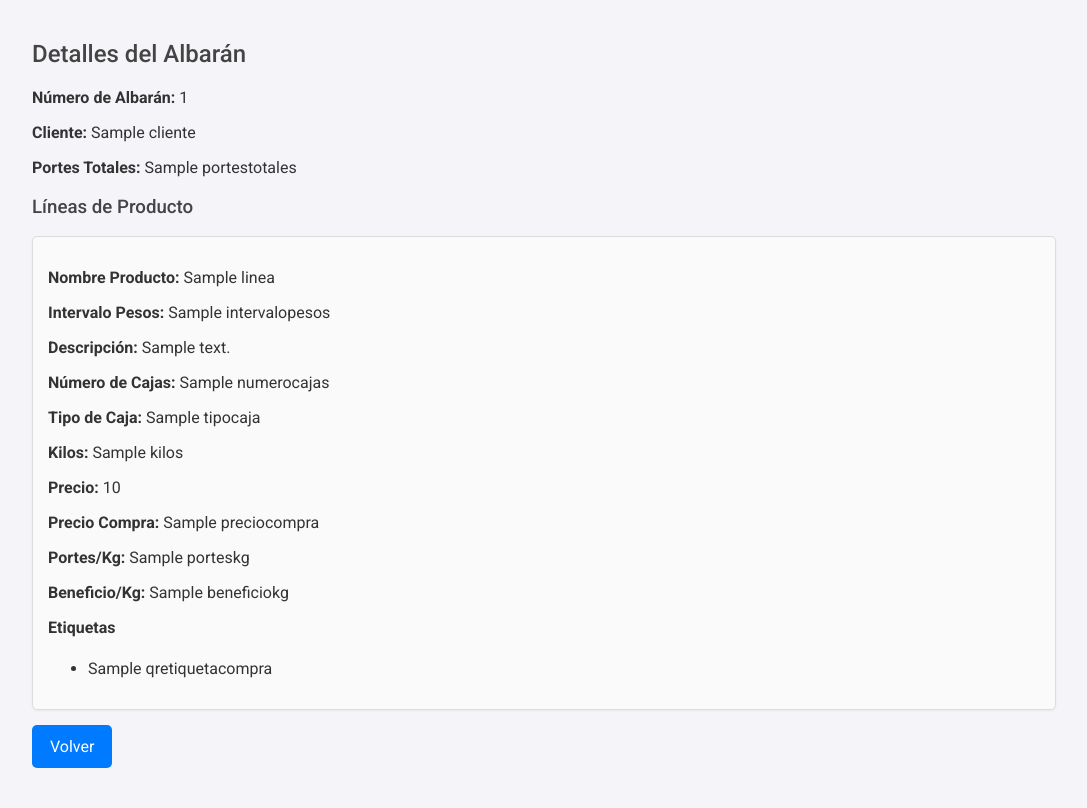
After one commit to davidlopezcasas/myapp, a Flask app: template templates/view_albaran.html in a window 1280 px wide. The commit adds this page. Shown: the whole page, without its empty margins (96-1183 px from the left). Run offline with Flask 3, Linux system fonts and the light colour scheme; the template is opened without the code that fills it: most values are stand-ins (such as "Sample title", 1, 10 or a date in 2020).

```diff
--- a/app.py
+++ b/app.py
@@ -19,10 +19,33 @@ def get_db_connection():
 def index():
     connection = get_db_connection()
     with connection.cursor() as cursor:
-        cursor.execute("SELECT * FROM albaran")
+        cursor.execute("SELECT * FROM albaran a JOIN cliente c ON a.cliente_id = c.cliente_id")
         albaranes = cursor.fetchall()
     connection.close()
     return render_template('index.html', albaranes=albaranes)
+
+@app.route('/albaran/<int:albaran_id>')
+def view_albaran(albaran_id):
+    connection = get_db_connection()
+    with connection.cursor() as cursor:
+        cursor.execute("SELECT * FROM albaran WHERE albaran_id = %s", (albaran_id,))
+        albaran = cursor.fetchone()
+
+        cursor.execute("SELECT * FROM cliente WHERE cliente_id = %s", (albaran['cliente_id'],))
+        cliente = cursor.fetchone()
+
+        cursor.execute("SELECT * FROM lineas_producto WHERE albaran_id = %s", (albaran_id,))
+        lineas_producto = cursor.fetchall()
+
+        for linea in lineas_producto:
+            cursor.execute("SELECT qretiquetacompra FROM etiqueta WHERE etiqueta_id IN (SELECT etiqueta_id FROM linea_producto_etiqueta WHERE albaran_id = %s AND linea_id = %s)",
+                           (albaran_id, linea['linea_id']))
+            etiquetas = cursor.fetchall()
+            linea['etiquetas'] = etiquetas
+
+    connection.close()
+    return render_template('view_albaran.html', albaran=albaran, cliente=cliente, lineas_producto=lineas_producto)
+
 
 
 @app.route('/create', methods=['GET', 'POST'])
@@ -32,13 +55,14 @@ def create_albaran():
         albaran_id = request.form['albaran_id']
         cliente_id = request.form['cliente_id']
         portestotales = request.form['portestotales']
+        fecha = request.form['fecha']
 
         try:
             with connection.cursor() as cursor:
                 # Insertar albarán
                 cursor.execute(
-                    "INSERT INTO albaran (albaran_id, cliente_id, portestotales) VALUES (%s, %s, %s)",
-                    (albaran_id, cliente_id, portestotales)
+                    "INSERT INTO albaran (albaran_id, cliente_id, portestotales, fecha) VALUES (%s, %s, %s, %s)",
+                    (albaran_id, cliente_id, portestotales, fecha)
                 )
 
                 # Insertar líneas de producto
--- a/static/css/styles.css
+++ b/static/css/styles.css
@@ -1,6 +1,8 @@
 /* General Styles */
+@import url('https://fonts.googleapis.com/css2?family=Roboto:wght@400;500;700&display=swap');
+
 body {
-    font-family: 'Arial', sans-serif;
+    font-family: 'Roboto', sans-serif;
     background-color: #f4f4f9;
     margin: 0;
     padding: 0;
@@ -15,6 +17,7 @@ body {
 
 h2, h3 {
     color: #444;
+    font-weight: 500;
 }
 
 /* Form Styles */
@@ -32,16 +35,17 @@ label {
     font-weight: bold;
 }
 
-input[type="text"], input[type="number"], select {
+input[type="text"], input[type="number"], input[type="date"], select {
     width: calc(100% - 22px);
     padding: 10px;
     border: 1px solid #ddd;
     border-radius: 5px;
     margin-bottom: 10px;
     box-sizing: border-box;
+    font-size: 16px;
 }
 
-input[type="text"]:focus, input[type="number"]:focus, select:focus {
+input[type="text"]:focus, input[type="number"]:focus, input[type="date"]:focus, select:focus {
     border-color: #007bff;
     outline: none;
     box-shadow: 0 0 5px rgba(0, 123, 255, 0.5);
@@ -50,13 +54,14 @@ input[type="text"]:focus, input[type="number"]:focus, select:focus {
 /* Button Styles */
 button {
     display: inline-block;
-    padding: 10px 15px;
+    padding: 12px 18px;
     color: #fff;
     background-color: #007bff;
     border: none;
     border-radius: 5px;
     cursor: pointer;
     margin-top: 10px;
+    font-size: 16px;
 }
 
 button:hover {
@@ -142,13 +147,14 @@ table td a:hover {
 /* Button Link Styles */
 a.btn {
     display: inline-block;
-    padding: 10px 15px;
+    padding: 12px 18px;
     color: #fff;
     background-color: #007bff;
     border: none;
     border-radius: 5px;
     text-decoration: none;
     margin-bottom: 20px;
+    font-size: 16px;
 }
 
 a.btn:hover {
--- a/static/js/scripts.js
+++ b/static/js/scripts.js
@@ -23,7 +23,7 @@ document.addEventListener('DOMContentLoaded', function () {
             newEtiqueta.classList.add('etiqueta');
             newEtiqueta.innerHTML = `
                 <label for="kilos">Kilos:</label>
-                <input type="text" name="etiqueta_kilos_${lineaId}[]"><br>
+                <input type="number" name="etiqueta_kilos_${lineaId}[]" step="0.01"><br>
                 <label for="qretiqueta">QR Etiqueta:</label>
                 <input type="text" name="qretiqueta_${lineaId}[]" class="qretiqueta-input"><br>
                 <button type="button" class="scan-qr">Escanear QR</button>
--- a/templates/base.html
+++ b/templates/base.html
@@ -8,7 +8,7 @@
 </head>
 <body>
     <header>
-        <h1>Gestión de Albaranes</h1>
+
     </header>
     <main>
         {% block content %}{% endblock %}
--- /dev/null
+++ b/templates/view_albaran.html
@@ -0,0 +1,32 @@
+{% extends 'base.html' %}
+
+{% block content %}
+<div class="container">
+    <h2>Detalles del Albarán</h2>
+    <p><strong>Número de Albarán:</strong> {{ albaran.albaran_id }}</p>
+    <p><strong>Cliente:</strong> {{ cliente.nombre }}</p>
+    <p><strong>Portes Totales:</strong> {{ albaran.portestotales }}</p>
+    <h3>Líneas de Producto</h3>
+    {% for linea in lineas_producto %}
+    <div class="linea-producto">
+        <p><strong>Nombre Producto:</strong> {{ linea.nombreproducto }}</p>
+        <p><strong>Intervalo Pesos:</strong> {{ linea.intervalopesos }}</p>
+        <p><strong>Descripción:</strong> {{ linea.descripcion }}</p>
+        <p><strong>Número de Cajas:</strong> {{ linea.numerocajas }}</p>
+        <p><strong>Tipo de Caja:</strong> {{ linea.tipocaja }}</p>
+        <p><strong>Kilos:</strong> {{ linea.kilos }}</p>
+        <p><strong>Precio:</strong> {{ linea.precio }}</p>
+        <p><strong>Precio Compra:</strong> {{ linea.preciocompra }}</p>
+        <p><strong>Portes/Kg:</strong> {{ linea.porteskg }}</p>
+        <p><strong>Beneficio/Kg:</strong> {{ linea.beneficiokg }}</p>
+        <h4>Etiquetas</h4>
+        <ul>
+            {% for etiqueta in linea.etiquetas %}
+            <li>{{ etiqueta.qretiquetacompra }}</li>
+            {% endfor %}
+        </ul>
+    </div>
+    {% endfor %}
+    <a href="{{ url_for('index') }}" class="btn btn-primary">Volver</a>
+</div>
+{% endblock %}
```
Also changed, not shown: templates/create_albaran.html (+10 -7 lines), templates/edit_albaran.html (+8 -8 lines), templates/index.html (+4 -3 lines).
